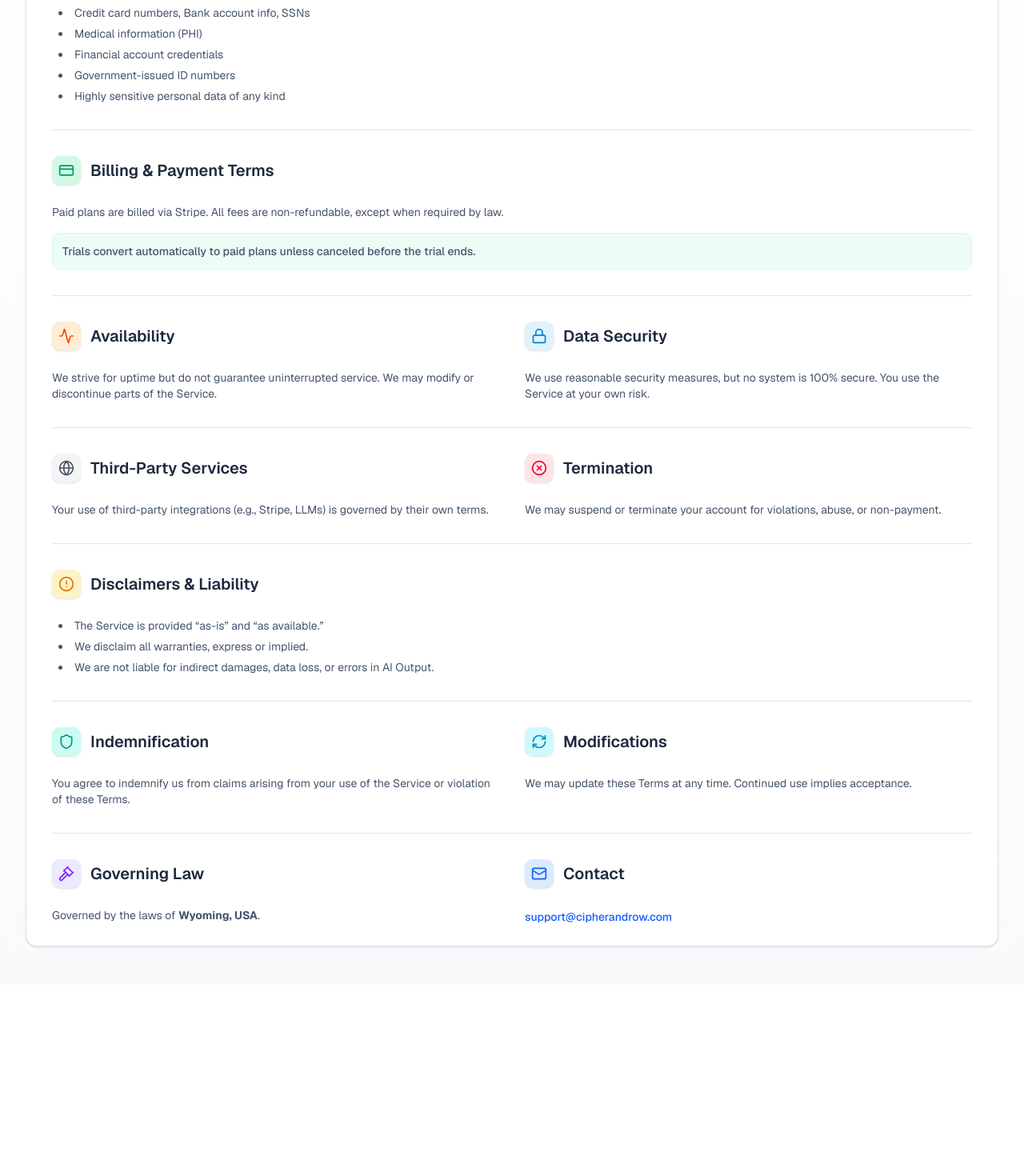
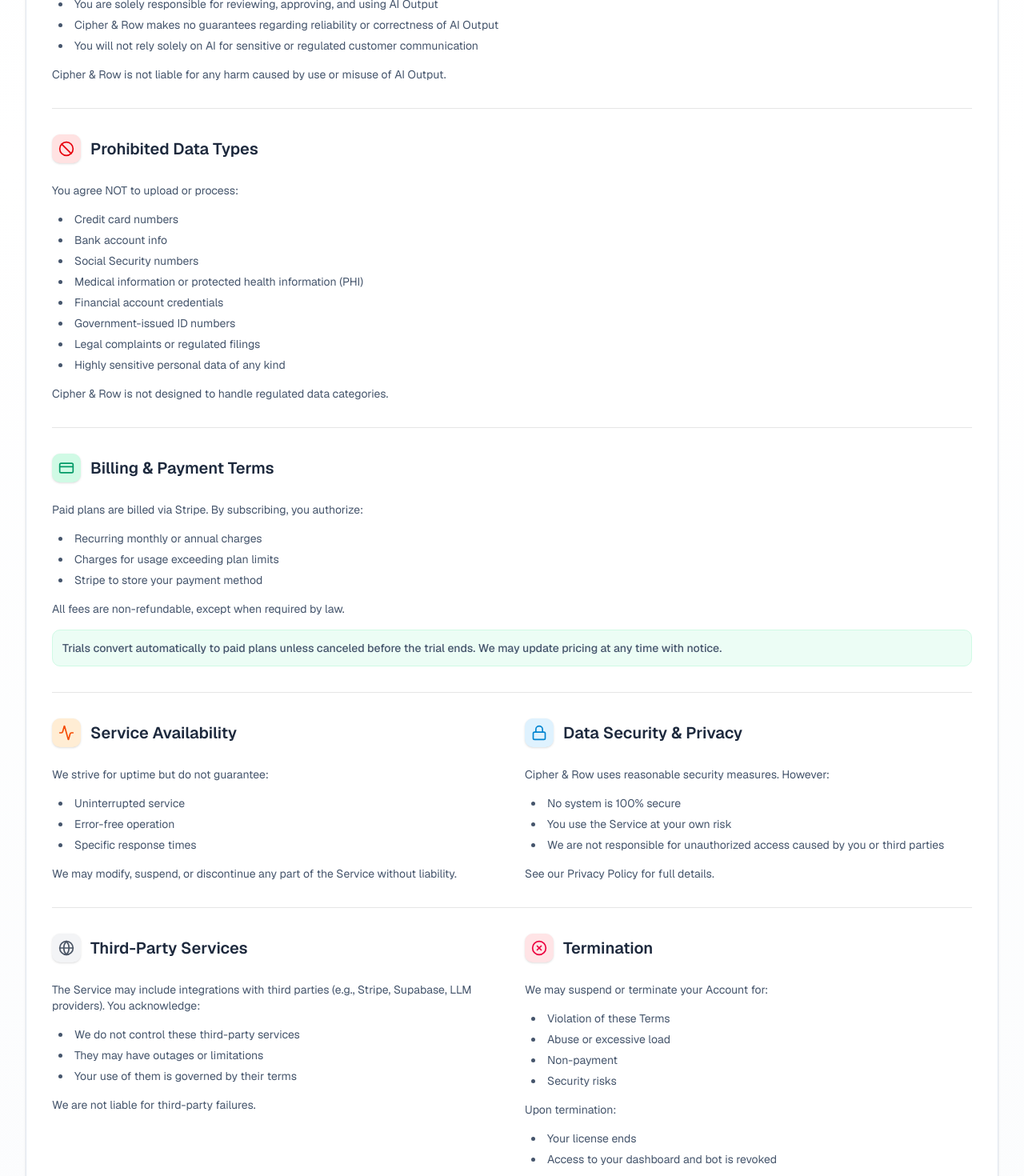
Before and after one commit to shohaib1996/cipherandRow-dashbaord, a Next.js app: page /terms in a window 1280 px wide. Shown: the part 2206-3676 px from the top of the page at 80% size. Before the commit the page ends 3437 px from the top, so only its background shows below. Built offline with nearby package versions, Linux system fonts and the light colour scheme.

Commit message:
change the terms and condition

```diff
--- a/app/terms/page.tsx
+++ b/app/terms/page.tsx
@@ -172,6 +172,9 @@
                   Ensuring your employees or contractors follow these Terms
                 </li>
               </ul>
+              <p className="text-sm text-slate-600 mt-2">
+                We may refuse registration or suspend accounts for any reason.
+              </p>
             </section>
 
             <Separator className="my-6 sm:my-8" />
@@ -215,6 +218,9 @@
                   Interfere with performance of the Service or other users
                 </li>
               </ul>
+              <p className="text-sm text-slate-600 mt-2">
+                We may suspend or terminate accounts violating this section.
+              </p>
             </section>
 
             <Separator className="my-6 sm:my-8" />
@@ -239,6 +245,16 @@
                 <li>Use it to operate, improve, and maintain the Service</li>
                 <li>Display it within your dashboard</li>
               </ul>
+              <p className="text-sm text-slate-600 mt-2">
+                You represent and warrant that:
+              </p>
+              <ul className="list-disc list-inside text-xs sm:text-sm text-slate-600 space-y-1.5 ml-2">
+                <li>
+                  You have the necessary rights to upload Customer Content
+                </li>
+                <li>Your Content does not infringe any third-party rights</li>
+                <li>Your Content complies with all applicable laws</li>
+              </ul>
             </section>
 
             <Separator className="my-6 sm:my-8" />
@@ -255,7 +271,7 @@
               </div>
               <p className="text-sm text-slate-600">
                 The Service uses AI models to generate responses. You
-                acknowledge that:
+                acknowledge and agree that:
               </p>
               <ul className="list-disc list-inside text-xs sm:text-sm text-slate-600 space-y-1.5 ml-2">
                 <li>
@@ -270,7 +286,15 @@
                   Cipher & Row makes no guarantees regarding reliability or
                   correctness of AI Output
                 </li>
+                <li>
+                  You will not rely solely on AI for sensitive or regulated
+                  customer communication
+                </li>
               </ul>
+              <p className="text-sm text-slate-600 mt-2">
+                Cipher & Row is not liable for any harm caused by use or misuse
+                of AI Output.
+              </p>
             </section>
 
             <Separator className="my-6 sm:my-8" />
@@ -289,12 +313,21 @@
                 You agree NOT to upload or process:
               </p>
               <ul className="list-disc list-inside text-xs sm:text-sm text-slate-600 space-y-1.5 ml-2">
-                <li>Credit card numbers, Bank account info, SSNs</li>
-                <li>Medical information (PHI)</li>
+                <li>Credit card numbers</li>
+                <li>Bank account info</li>
+                <li>Social Security numbers</li>
+                <li>
+                  Medical information or protected health information (PHI)
+                </li>
                 <li>Financial account credentials</li>
                 <li>Government-issued ID numbers</li>
+                <li>Legal complaints or regulated filings</li>
                 <li>Highly sensitive personal data of any kind</li>
               </ul>
+              <p className="text-sm text-slate-600 mt-2">
+                Cipher & Row is not designed to handle regulated data
+                categories.
+              </p>
             </section>
 
             <Separator className="my-6 sm:my-8" />
@@ -310,12 +343,20 @@
                 </h2>
               </div>
               <p className="text-sm text-slate-600">
-                Paid plans are billed via Stripe. All fees are non-refundable,
-                except when required by law.
+                Paid plans are billed via Stripe. By subscribing, you authorize:
+              </p>
+              <ul className="list-disc list-inside text-xs sm:text-sm text-slate-600 space-y-1.5 ml-2">
+                <li>Recurring monthly or annual charges</li>
+                <li>Charges for usage exceeding plan limits</li>
+                <li>Stripe to store your payment method</li>
+              </ul>
+              <p className="text-sm text-slate-600 mt-2">
+                All fees are non-refundable, except when required by law.
               </p>
               <p className="text-xs sm:text-sm text-slate-600 font-medium mt-2 bg-emerald-50 p-2.5 sm:p-3 rounded-lg border border-emerald-100">
                 Trials convert automatically to paid plans unless canceled
-                before the trial ends.
+                before the trial ends. We may update pricing at any time with
+                notice.
               </p>
             </section>
 
@@ -329,12 +370,20 @@
                     <Activity className="w-4 h-4 sm:w-5 sm:h-5 text-orange-600" />
                   </div>
                   <h2 className="text-lg sm:text-xl font-semibold text-slate-800">
-                    Availability
+                    Service Availability
                   </h2>
                 </div>
                 <p className="text-sm text-slate-600">
-                  We strive for uptime but do not guarantee uninterrupted
-                  service. We may modify or discontinue parts of the Service.
+                  We strive for uptime but do not guarantee:
+                </p>
+                <ul className="list-disc list-inside text-xs sm:text-sm text-slate-600 space-y-1.5 ml-2">
+                  <li>Uninterrupted service</li>
+                  <li>Error-free operation</li>
+                  <li>Specific response times</li>
+                </ul>
+                <p className="text-sm text-slate-600 mt-2">
+                  We may modify, suspend, or discontinue any part of the Service
+                  without liability.
                 </p>
               </section>
 
@@ -344,12 +393,22 @@
                     <Lock className="w-4 h-4 sm:w-5 sm:h-5 text-sky-600" />
                   </div>
                   <h2 className="text-lg sm:text-xl font-semibold text-slate-800">
-                    Data Security
+                    Data Security & Privacy
                   </h2>
                 </div>
                 <p className="text-sm text-slate-600">
-                  We use reasonable security measures, but no system is 100%
-                  secure. You use the Service at your own risk.
+                  Cipher & Row uses reasonable security measures. However:
+                </p>
+                <ul className="list-disc list-inside text-xs sm:text-sm text-slate-600 space-y-1.5 ml-2">
+                  <li>No system is 100% secure</li>
+                  <li>You use the Service at your own risk</li>
+                  <li>
+                    We are not responsible for unauthorized access caused by you
+                    or third parties
+                  </li>
+                </ul>
+                <p className="text-sm text-slate-600 mt-2">
+                  See our Privacy Policy for full details.
                 </p>
               </section>
             </div>
@@ -368,8 +427,16 @@
                   </h2>
                 </div>
                 <p className="text-sm text-slate-600">
-                  Your use of third-party integrations (e.g., Stripe, LLMs) is
-                  governed by their own terms.
+                  The Service may include integrations with third parties (e.g.,
+                  Stripe, Supabase, LLM providers). You acknowledge:
+                </p>
+                <ul className="list-disc list-inside text-xs sm:text-sm text-slate-600 space-y-1.5 ml-2">
+                  <li>We do not control these third-party services</li>
+                  <li>They may have outages or limitations</li>
+                  <li>Your use of them is governed by their terms</li>
+                </ul>
+                <p className="text-sm text-slate-600 mt-2">
+                  We are not liable for third-party failures.
                 </p>
               </section>
 
@@ -383,9 +450,20 @@
                   </h2>
                 </div>
                 <p className="text-sm text-slate-600">
-                  We may suspend or terminate your account for violations,
-                  abuse, or non-payment.
+                  We may suspend or terminate your Account for:
                 </p>
+                <ul className="list-disc list-inside text-xs sm:text-sm text-slate-600 space-y-1.5 ml-2">
+                  <li>Violation of these Terms</li>
+                  <li>Abuse or excessive load</li>
+                  <li>Non-payment</li>
+                  <li>Security risks</li>
+                </ul>
+                <p className="text-sm text-slate-600 mt-2">Upon termination:</p>
+                <ul className="list-disc list-inside text-xs sm:text-sm text-slate-600 space-y-1.5 ml-2">
+                  <li>Your license ends</li>
+                  <li>Access to your dashboard and bot is revoked</li>
+                  <li>We may delete your content after a reasonable period</li>
+                </ul>
               </section>
             </div>
 
@@ -398,17 +476,50 @@
                   <AlertCircle className="w-4 h-4 sm:w-5 sm:h-5 text-amber-600" />
                 </div>
                 <h2 className="text-lg sm:text-xl font-semibold text-slate-800">
-                  Disclaimers & Liability
+                  Disclaimers
                 </h2>
               </div>
+              <p className="text-sm text-slate-600">
+                To the fullest extent permitted by law:
+              </p>
               <ul className="list-disc list-inside text-xs sm:text-sm text-slate-600 space-y-1.5 ml-2">
                 <li>The Service is provided “as-is” and “as available.”</li>
                 <li>We disclaim all warranties, express or implied.</li>
                 <li>
-                  We are not liable for indirect damages, data loss, or errors
-                  in AI Output.
+                  We do not guarantee accuracy, reliability, or completeness of
+                  AI Output.
                 </li>
               </ul>
+            </section>
+
+            <Separator className="my-6 sm:my-8" />
+
+            {/* Limitation of Liability */}
+            <section className="space-y-3 sm:space-y-4">
+              <div className="flex items-center gap-2.5 sm:gap-3 pb-2">
+                <div className="p-1.5 sm:p-2 bg-red-100 rounded-lg shadow-sm hover:shadow-md transition-shadow duration-300">
+                  <Ban className="w-4 h-4 sm:w-5 sm:h-5 text-red-600" />
+                </div>
+                <h2 className="text-lg sm:text-xl font-semibold text-slate-800">
+                  Limitation of Liability
+                </h2>
+              </div>
+              <p className="text-sm text-slate-600">
+                To the fullest extent allowed by law, Cipher & Row is not liable
+                for:
+              </p>
+              <ul className="list-disc list-inside text-xs sm:text-sm text-slate-600 space-y-1.5 ml-2">
+                <li>Loss of profits</li>
+                <li>Loss of data</li>
+                <li>Business interruption</li>
+                <li>Indirect or consequential damages</li>
+                <li>Errors or unexpected AI Output</li>
+                <li>Outages, delays, or third-party failures</li>
+              </ul>
+              <p className="text-sm text-slate-600 mt-2">
+                Our total liability for any claim will not exceed the amount you
+                paid us in the last 3 months.
+              </p>
             </section>
 
             <Separator className="my-6 sm:my-8" />
@@ -425,9 +536,15 @@
                   </h2>
                 </div>
                 <p className="text-sm text-slate-600">
-                  You agree to indemnify us from claims arising from your use of
-                  the Service or violation of these Terms.
+                  You agree to indemnify and hold Cipher & Row harmless from any
+                  claim arising from:
                 </p>
+                <ul className="list-disc list-inside text-xs sm:text-sm text-slate-600 space-y-1.5 ml-2">
+                  <li>Your use of the Service</li>
+                  <li>Your Customer Content</li>
+                  <li>Your violation of the Terms</li>
+                  <li>Your misuse of AI Output</li>
+                </ul>
               </section>
 
               <section className="space-y-3 sm:space-y-4">
@@ -436,12 +553,12 @@
                     <RefreshCw className="w-4 h-4 sm:w-5 sm:h-5 text-cyan-600" />
                   </div>
                   <h2 className="text-lg sm:text-xl font-semibold text-slate-800">
-                    Modifications
+                    Modifications to Terms
                   </h2>
                 </div>
                 <p className="text-sm text-slate-600">
-                  We may update these Terms at any time. Continued use implies
-                  acceptance.
+                  We may update these Terms at any time. Continued use of the
+                  Service means you accept the updated Terms.
                 </p>
               </section>
             </div>
@@ -460,7 +577,16 @@
                   </h2>
                 </div>
                 <p className="text-sm text-slate-600">
-                  Governed by the laws of <strong>Wyoming, USA</strong>.
+                  These Terms are governed by the laws of:
+                  <br />
+                  <strong>Wyoming, USA</strong>
+                  <span className="block text-slate-400 text-xs mt-1">
+                    (or wherever your LLC is registered)
+                  </span>
+                </p>
+                <p className="text-sm text-slate-600">
+                  Any disputes will be resolved exclusively in that
+                  jurisdiction.
                 </p>
               </section>
 
@@ -473,12 +599,26 @@
                     Contact
                   </h2>
                 </div>
+                <div className="flex flex-col gap-1">
+                  <p className="text-sm text-slate-600">Questions?</p>
+                  <p className="text-sm font-semibold text-slate-800">
+                    Cipher & Row
+                  </p>
                   <a
                     href="mailto:support@cipherandrow.com"
                     className="text-blue-600 hover:text-blue-700 hover:underline inline-flex items-center gap-1.5 font-medium transition-colors duration-300 text-sm"
                   >
                     support@cipherandrow.com
                   </a>
+                  <a
+                    href="https://www.cipherandrow.com"
+                    target="_blank"
+                    rel="noopener noreferrer"
+                    className="text-blue-600 hover:text-blue-700 hover:underline inline-flex items-center gap-1.5 font-medium transition-colors duration-300 text-sm"
+                  >
+                    www.cipherandrow.com
+                  </a>
+                </div>
               </section>
             </div>
           </CardContent>
```
Lines whose indentation alone changed are shown as unchanged.
